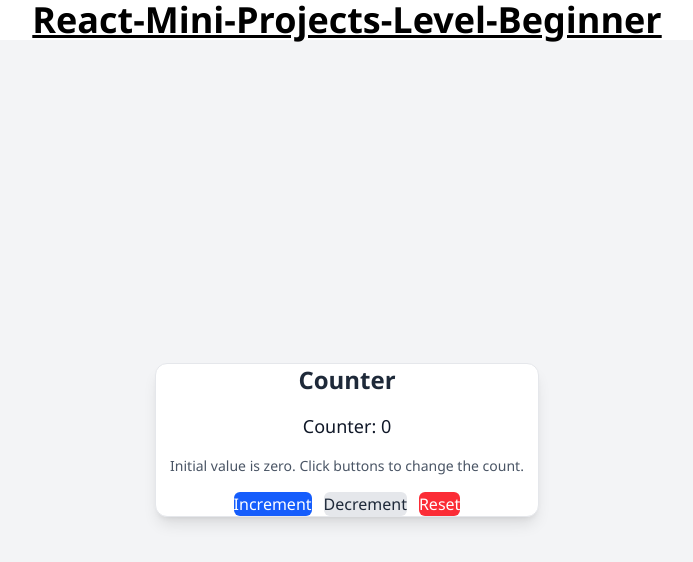
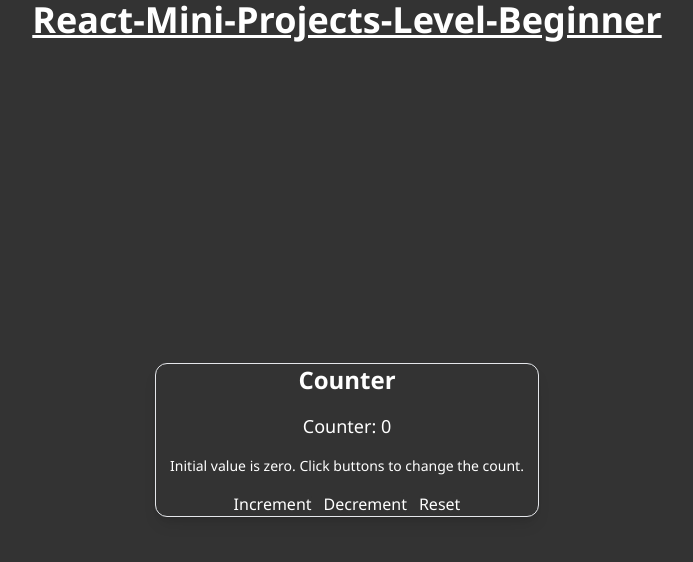
Before and after one commit to nikhildev-webapp/ReactMiniProjects_beginner, a React (Vite) app: page / in a window 1280 px wide. Shown: the top 562 px of the page, without its empty margins (293-986 px from the left). Built offline with nearby package versions, Linux system fonts and the light colour scheme.

Commit message:
add some index css

```diff
--- a/src/index.css
+++ b/src/index.css
@@ -2,4 +2,7 @@
   padding: 0;
   margin: 0;
   box-sizing: border-box;
-  font-family: 'Segoe UI', Tahoma, Geneva, Verdana, sans-serif;}
+  font-family: 'Segoe UI', Tahoma, Geneva, Verdana, sans-serif;
+  background-color: #333;
+  color: white;
+}
```
